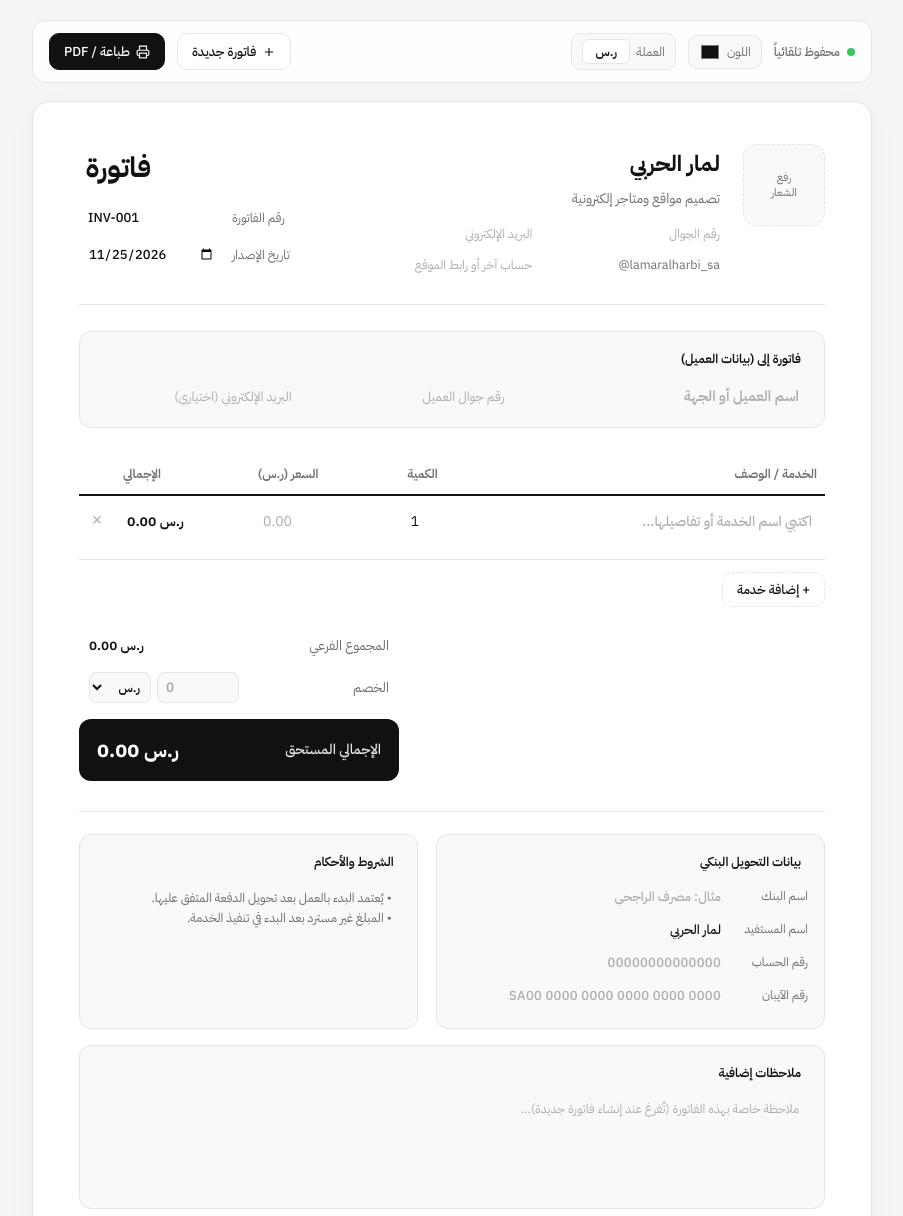
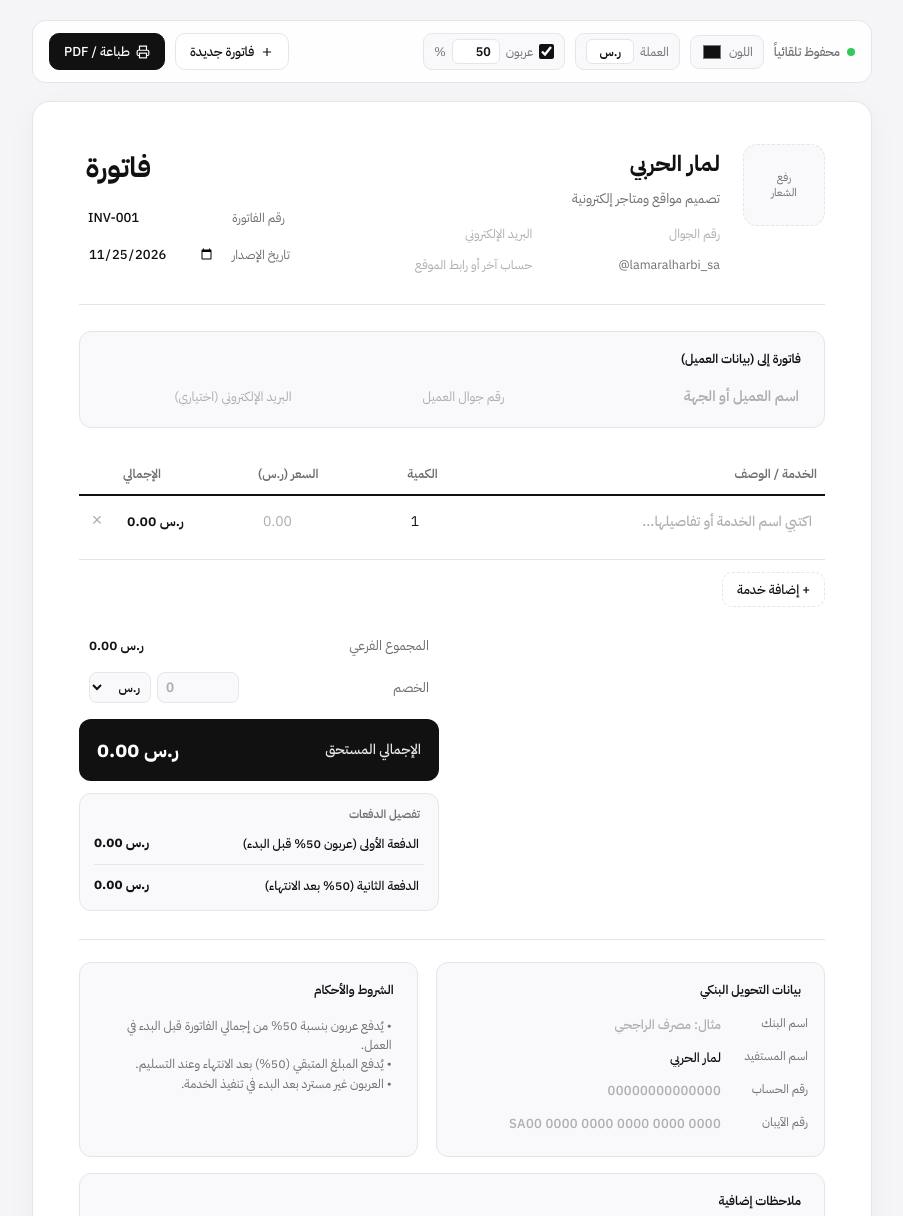
Before and after one commit to lamarkhaled/invoes, a plain HTML site: page index.html in a window 1280 px wide. Shown: the top 1216 px of the page, without its empty margins (188-1091 px from the left). Drawn offline with Linux system fonts and the light colour scheme.

Commit message:
Update index.html

```diff
--- a/index.html
+++ b/index.html
@@ -59,7 +59,7 @@
   .toolbar-group {
     display: flex;
     align-items: center;
-    gap: 12px;
+    gap: 10px;
     flex-wrap: wrap;
   }
 
@@ -90,6 +90,7 @@
     border: 1px solid var(--border);
     padding: 5px 10px;
     border-radius: 9px;
+    cursor: pointer;
   }
 
   .color-picker {
@@ -101,7 +102,7 @@
     padding: 0;
   }
 
-  .currency-input {
+  .mini-input {
     width: 48px !important;
     padding: 2px 4px !important;
     font-size: 12.5px;
@@ -110,6 +111,13 @@
     background: #fff !important;
     border: 1px solid var(--border) !important;
     border-radius: 6px !important;
+  }
+
+  .toggle-check {
+    width: 15px !important;
+    height: 15px;
+    accent-color: var(--accent);
+    cursor: pointer;
   }
 
   .btn {
@@ -470,15 +478,15 @@
     border-style: dashed;
   }
 
-  /* الملخص والخصم والإجمالي */
+  /* الملخص والخصم والإجمالي وجدول الدفعات */
   .totals-wrap {
     display: flex;
     justify-content: flex-end;
-    margin-bottom: 30px;
+    margin-bottom: 28px;
   }
 
   .totals-card {
-    width: 320px;
+    width: 360px;
     display: flex;
     flex-direction: column;
     gap: 8px;
@@ -549,7 +557,54 @@
     direction: ltr;
   }
 
-  /* بيانات التحويل والشروط */
+  /* بطاقة تقسيم الدفعات 50% قبل و 50% بعد */
+  .payment-split-box {
+    background: var(--soft);
+    border: 1px solid var(--border);
+    border-radius: 12px;
+    padding: 12px 14px;
+    margin-top: 4px;
+    display: flex;
+    flex-direction: column;
+    gap: 6px;
+  }
+
+  .split-header {
+    font-size: 11.5px;
+    font-weight: 600;
+    color: var(--muted);
+    padding-right: 4px;
+  }
+
+  .split-row {
+    display: flex;
+    align-items: center;
+    justify-content: space-between;
+    gap: 10px;
+  }
+
+  .split-label-input {
+    font-size: 12.5px;
+    font-weight: 500;
+    color: var(--text);
+    padding: 2px 4px;
+  }
+
+  .split-amount {
+    font-size: 13.5px;
+    font-weight: 700;
+    color: var(--accent);
+    direction: ltr;
+    white-space: nowrap;
+  }
+
+  .split-divider {
+    height: 1px;
+    background: var(--border);
+    margin: 2px 0;
+  }
+
+  /* بيانات التحويل البنكي والشروط */
   .footer-grid {
     display: grid;
     grid-template-columns: 1.15fr 1fr;
@@ -669,7 +724,7 @@
       display: none !important;
     }
 
-    .client-section, .info-card {
+    .client-section, .info-card, .payment-split-box {
       background: #fafafa !important;
       -webkit-print-color-adjust: exact;
       print-color-adjust: exact;
@@ -699,7 +754,13 @@
       </label>
       <label class="custom-control" title="تغيير رمز العملة">
         <span>العملة</span>
-        <input type="text" id="currencySymbol" class="currency-input" value="ر.س">
+        <input type="text" id="currencySymbol" class="mini-input" value="ر.س">
+      </label>
+      <label class="custom-control" title="إظهار أو تعديل نسبة العربون">
+        <input type="checkbox" id="showDepositToggle" class="toggle-check" checked>
+        <span>عربون</span>
+        <input type="number" id="depositPercent" class="mini-input" min="0" max="100" value="50">
+        <span>%</span>
       </label>
     </div>
 
@@ -780,7 +841,7 @@
       <button type="button" class="btn btn-add" id="addItemBtn">+ إضافة خدمة</button>
     </div>
 
-    <!-- الملخص والخصم والإجمالي -->
+    <!-- الملخص والخصم والإجمالي وجدول الدفعات -->
     <div class="totals-wrap">
       <div class="totals-card">
         <div class="summary-row" id="subtotalRow">
@@ -802,6 +863,20 @@
         <div class="grand-box">
           <span class="grand-label">الإجمالي المستحق</span>
           <span class="grand-value" id="grandTotal">0.00 ر.س</span>
+        </div>
+
+        <!-- تفصيل الدفعات: 50% عربون قبل و 50% بعد -->
+        <div class="payment-split-box" id="paymentSplitBox">
+          <div class="split-header">تفصيل الدفعات</div>
+          <div class="split-row">
+            <input type="text" id="depositBeforeLabel" class="split-label-input" value="الدفعة الأولى (عربون 50% قبل البدء)">
+            <span class="split-amount" id="depositBeforeVal">0.00 ر.س</span>
+          </div>
+          <div class="split-divider"></div>
+          <div class="split-row">
+            <input type="text" id="depositAfterLabel" class="split-label-input" value="الدفعة الثانية (50% بعد الانتهاء)">
+            <span class="split-amount" id="depositAfterVal">0.00 ر.س</span>
+          </div>
         </div>
       </div>
     </div>
@@ -830,7 +905,7 @@
 
       <div class="info-card">
         <input type="text" id="termsSectionTitle" class="section-title-input" value="الشروط والأحكام">
-        <textarea id="sellerTerms" class="terms-input" placeholder="اكتبي شروط العمل والدفع هنا (تبقى محفوظة تلقائياً في كل فاتورة)..."></textarea>
+        <textarea id="sellerTerms" class="terms-input" placeholder="اكتبي شروط العمل والدفع هنا..."></textarea>
       </div>
     </footer>
 
@@ -842,8 +917,8 @@
   </main>
 
 <script>
-  const SELLER_STORAGE_KEY = 'lamar_invoice_seller_v3';
-  const INVOICE_STORAGE_KEY = 'lamar_invoice_current_v3';
+  const SELLER_STORAGE_KEY = 'lamar_invoice_seller_v4';
+  const INVOICE_STORAGE_KEY = 'lamar_invoice_current_v4';
 
   const defaultSeller = {
     name: 'لمار الحربي',
@@ -855,6 +930,10 @@
     logo: '',
     accentColor: '#111111',
     currency: 'ر.س',
+    showDeposit: true,
+    depositPercent: 50,
+    depositBeforeLabel: 'الدفعة الأولى (عربون 50% قبل البدء)',
+    depositAfterLabel: 'الدفعة الثانية (50% بعد الانتهاء)',
     invoiceTitle: 'فاتورة',
     clientSectionTitle: 'فاتورة إلى (بيانات العميل)',
     bankSectionTitle: 'بيانات التحويل البنكي',
@@ -864,7 +943,7 @@
     bankHolder: 'لمار الحربي',
     bankAccount: '',
     bankIban: '',
-    terms: '• يُعتمد البدء بالعمل بعد تحويل الدفعة المتفق عليها.\n• المبلغ غير مسترد بعد البدء في تنفيذ الخدمة.'
+    terms: '• يُدفع عربون بنسبة 50% من إجمالي الفاتورة قبل البدء في العمل.\n• يُدفع المبلغ المتبقي (50%) بعد الانتهاء وعند التسليم.\n• العربون غير مسترد بعد البدء في تنفيذ الخدمة.'
   };
 
   function getTodayDate() {
@@ -1024,6 +1103,19 @@
     document.getElementById('subtotalVal').textContent = formatMoney(subtotal);
     document.getElementById('grandTotal').textContent = formatMoney(grandTotal);
 
+    // حساب العربون والدفعة المتبقية
+    const splitBox = document.getElementById('paymentSplitBox');
+    if (sellerData.showDeposit) {
+      splitBox.style.display = 'flex';
+      const pct = Math.min(100, Math.max(0, parseFloat(sellerData.depositPercent) || 0));
+      const beforeAmt = (grandTotal * pct) / 100;
+      const afterAmt = Math.max(0, grandTotal - beforeAmt);
+      document.getElementById('depositBeforeVal').textContent = formatMoney(beforeAmt);
+      document.getElementById('depositAfterVal').textContent = formatMoney(afterAmt);
+    } else {
+      splitBox.style.display = 'none';
+    }
+
     const discountRow = document.getElementById('discountRow');
     const subtotalRow = document.getElementById('subtotalRow');
     if (discVal <= 0) {
@@ -1116,6 +1208,8 @@
       sellerWebsite: 'website',
       accentColor: 'accentColor',
       currencySymbol: 'currency',
+      depositBeforeLabel: 'depositBeforeLabel',
+      depositAfterLabel: 'depositAfterLabel',
       invoiceTitle: 'invoiceTitle',
       clientSectionTitle: 'clientSectionTitle',
       bankSectionTitle: 'bankSectionTitle',
@@ -1144,6 +1238,30 @@
         saveSeller();
       };
     });
+
+    // تحكم إظهار ونسبة العربون
+    const depositToggle = document.getElementById('showDepositToggle');
+    const depositPctInput = document.getElementById('depositPercent');
+    depositToggle.checked = !!sellerData.showDeposit;
+    depositPctInput.value = sellerData.depositPercent ?? 50;
+
+    depositToggle.onchange = (e) => {
+      sellerData.showDeposit = e.target.checked;
+      updateTotals();
+      saveSeller();
+    };
+
+    depositPctInput.oninput = (e) => {
+      const pct = Math.min(100, Math.max(0, parseFloat(e.target.value) || 0));
+      const rem = 100 - pct;
+      sellerData.depositPercent = pct;
+      sellerData.depositBeforeLabel = `الدفعة الأولى (عربون ${pct}% قبل البدء)`;
+      sellerData.depositAfterLabel = `الدفعة الثانية (${rem}% بعد الانتهاء)`;
+      document.getElementById('depositBeforeLabel').value = sellerData.depositBeforeLabel;
+      document.getElementById('depositAfterLabel').value = sellerData.depositAfterLabel;
+      updateTotals();
+      saveSeller();
+    };
 
     const invoiceMap = {
       invoiceNumber: 'invoiceNumber',
```
